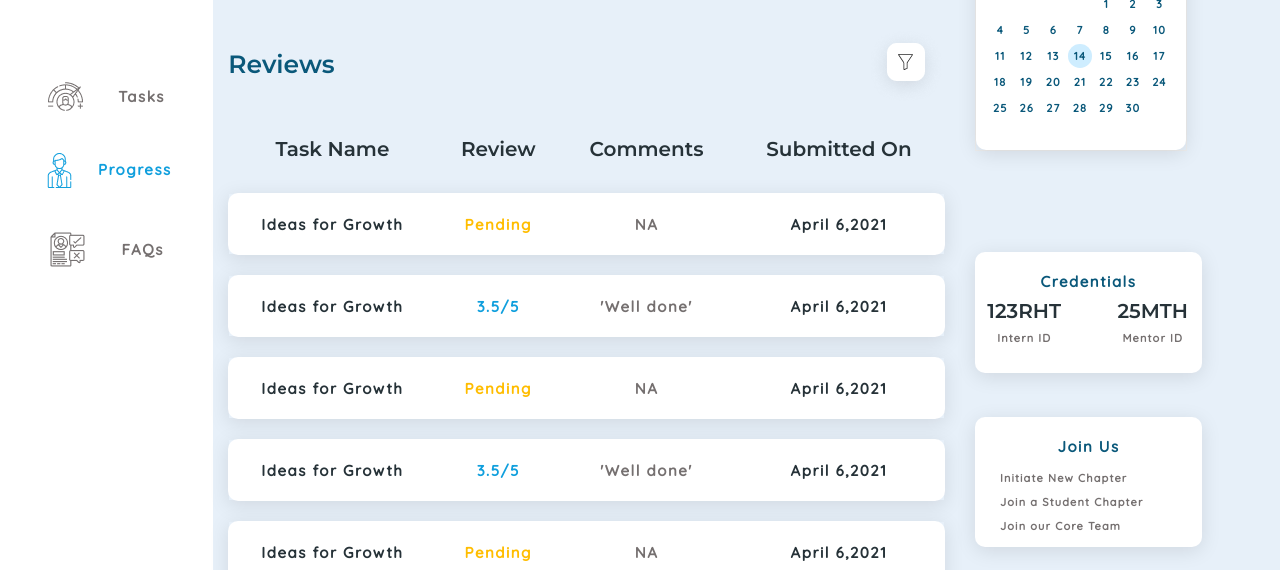
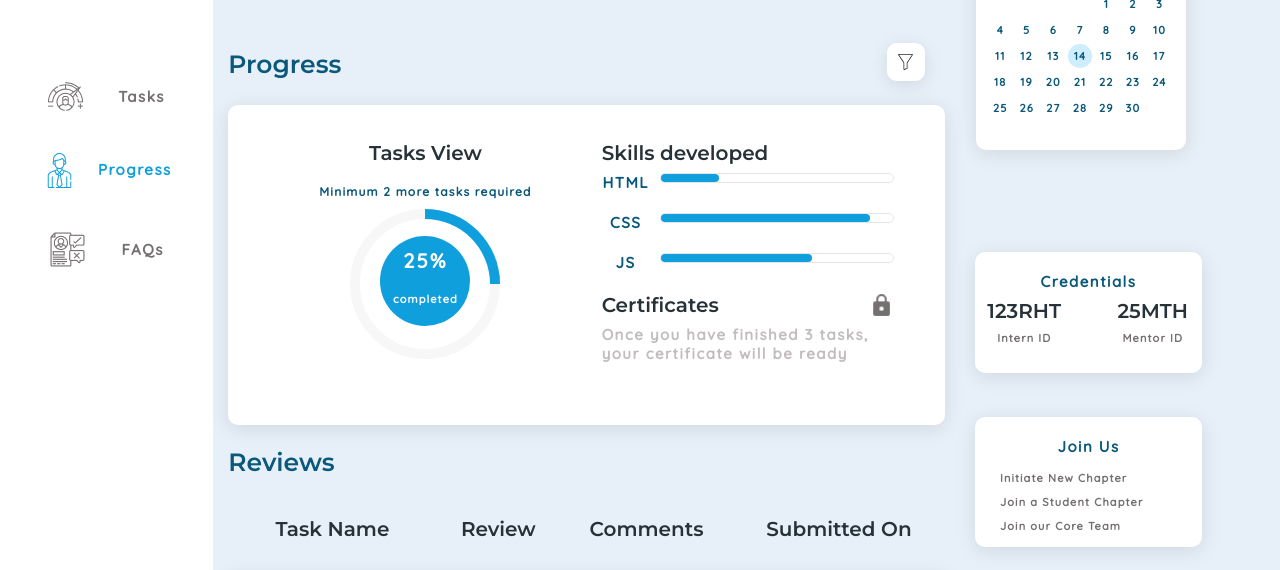
Before and after one commit to Palveet/portal, a plain HTML site: page marketing-progress.html in a window 1280 px wide. Shown: the part 202-772 px from the top of the page. Drawn offline with nearby package versions, Linux system fonts and the light colour scheme.

Commit message:
progress

```diff
--- a/css/co-ordinator.css
+++ b/css/co-ordinator.css
@@ -480,25 +480,3 @@ input[type="search"] {
     line-height: 24px;
     color: #263238;
 }
-
-.comments {
-    font-family: 'Quicksand';
-    font-style: normal;
-    font-weight: bold;
-    font-size: 15px;
-    line-height: 19px;
-    text-align: center;
-    letter-spacing: 0.1em;
-    color: #757070;
-}
-
-.reviewed {
-    font-family: 'Quicksand';
-    font-style: normal;
-    font-weight: bold;
-    font-size: 15px;
-    line-height: 19px;
-    text-align: center;
-    letter-spacing: 0.1em;
-    color: #109FDD;
-}
--- /dev/null
+++ b/css/progress.css
@@ -0,0 +1,277 @@
+.comments {
+    font-family: 'Quicksand';
+    font-style: normal;
+    font-weight: bold;
+    font-size: 15px;
+    line-height: 19px;
+    text-align: center;
+    letter-spacing: 0.1em;
+    color: #757070;
+}
+
+.reviewed {
+    font-family: 'Quicksand';
+    font-style: normal;
+    font-weight: bold;
+    font-size: 15px;
+    line-height: 19px;
+    text-align: center;
+    letter-spacing: 0.1em;
+    color: #109FDD;
+}
+
+.progress-area {
+    width: 100%;
+    height: 320px;
+    background: #FFFFFF;
+    box-shadow: 0px 4px 20px rgba(0, 0, 0, 0.1);
+    border-radius: 10px;
+    margin: 0%;
+    padding: 5%;
+}
+
+.circular h2,
+.skill-wise h2 {
+    font-family: Montserrat;
+    font-style: normal;
+    font-weight: bold;
+    font-size: 20px;
+    line-height: 24px;
+    color: #263238;
+}
+
+.skill-wise p {
+    font-family: Quicksand;
+    font-style: normal;
+    font-weight: bold;
+    font-size: 15px;
+    line-height: 19px;
+    letter-spacing: 0.1em;
+    color: #C1BDBD;
+}
+
+.lock {
+    width: 25px;
+    height: 25px;
+}
+
+.circular h3 {
+    font-family: Quicksand;
+    font-style: normal;
+    font-weight: bold;
+    font-size: 12px;
+    line-height: 19px;
+    text-align: center;
+    letter-spacing: 0.1em;
+    color: #0A587A;
+}
+
+.circular .progress {
+    width: 150px;
+    height: 150px;
+    line-height: 150px;
+    background: none;
+    margin: 0 auto;
+    box-shadow: none;
+    position: relative;
+}
+
+.circular .progress:after {
+    content: "";
+    width: 100%;
+    height: 100%;
+    border-radius: 50%;
+    border: 10px solid rgba(235, 235, 235, 0.4);
+    position: absolute;
+    top: 0;
+    left: 0;
+}
+
+.circular .progress>span {
+    width: 50%;
+    height: 100%;
+    overflow: hidden;
+    position: absolute;
+    top: 0;
+    z-index: 1;
+}
+
+.circular .progress .progress-left {
+    left: 0;
+}
+
+.circular .progress .progress-bar {
+    width: 100%;
+    height: 100%;
+    background: none;
+    border: 10px solid rgba(235, 235, 235, 0.4);
+    position: absolute;
+    top: 0;
+}
+
+.circular .progress .progress-left .progress-bar {
+    left: 100%;
+    border-top-right-radius: 80px;
+    border-bottom-right-radius: 80px;
+    border-left: 0;
+    -webkit-transform-origin: center left;
+    transform-origin: center left;
+}
+
+.circular .progress .progress-right {
+    right: 0;
+}
+
+.circular .progress .progress-right .progress-bar {
+    left: -100%;
+    border-top-left-radius: 80px;
+    border-bottom-left-radius: 80px;
+    border-right: 0;
+    -webkit-transform-origin: center right;
+    transform-origin: center right;
+    animation: loading-1 1.8s linear forwards;
+}
+
+.circular .progress .progress-value {
+    width: 60%;
+    height: 60%;
+    background: #109FDD;
+    border-radius: 50%;
+    font-size: 32px;
+    line-height: 125px;
+    text-align: center;
+    position: absolute;
+    top: 18%;
+    left: 20%;
+}
+
+.circular .progress.blue .progress-bar {
+    border-color: #109FDD;
+}
+
+.circular .progress.blue .progress-value {
+    font-family: 'Quicksand';
+    font-style: normal;
+    font-weight: bold;
+    font-size: 20px;
+    line-height: 30px;
+    text-align: center;
+    letter-spacing: 0.1em;
+    color: #FFFFFF;
+    padding: 10px;
+}
+
+.small {
+    font-family: Quicksand;
+    font-style: normal;
+    font-weight: bold;
+    font-size: 11px;
+    line-height: 14px;
+    text-align: center;
+    letter-spacing: 0.1em;
+    color: #FFFFFF;
+}
+
+.circular .progress.blue .progress-left .progress-bar {
+    animation: loading-2 1.5s linear forwards 1.8s;
+}
+
+@keyframes loading-1 {
+    0% {
+        -webkit-transform: rotate(0deg);
+        transform: rotate(0deg);
+    }
+    100% {
+        -webkit-transform: rotate(90deg);
+        transform: rotate(90deg);
+    }
+}
+
+@keyframes loading-2 {
+    0% {
+        -webkit-transform: rotate(0deg);
+        transform: rotate(0deg);
+    }
+    100% {
+        -webkit-transform: rotate(0deg);
+        transform: rotate(0deg);
+    }
+}
+
+@media only screen and (max-width: 990px) {
+    .progress {
+        margin-bottom: 20px;
+    }
+}
+
+.skill {
+    margin-right: 10px;
+    width: 60px;
+}
+
+.skill-wise .progress {
+    width: 100%;
+    height: 10px;
+    background: #fff;
+    border-radius: 15px;
+    border: 1px solid #E6E6E6;
+    margin-bottom: 30px;
+    overflow: visible;
+    position: relative;
+}
+
+.skill-wise h1 {
+    font-family: Quicksand;
+    font-style: normal;
+    font-weight: bold;
+    font-size: 15px;
+    line-height: 19px;
+    text-align: center;
+    letter-spacing: 0.1em;
+    color: #0A587A;
+    padding: 0;
+}
+
+.skill-wise .progress .progress-bar {
+    box-shadow: none;
+    border: none;
+    border-radius: 15px;
+    position: relative;
+    -webkit-animation: animate-positive 1.8s;
+    animation: animate-positive 1.8s;
+}
+
+.skill-wise .progress .progress-value {
+    width: 70px;
+    height: 35px;
+    line-height: 27px;
+    border-radius: 20px;
+    background: #fff;
+    font-size: 17px;
+    font-weight: 600;
+    position: absolute;
+    top: -12px;
+    right: 0;
+    z-index: 2;
+}
+
+.skill-wise .progress.blue-linear:before {
+    border: 7px solid #109FDD;
+}
+
+.skill-wise .progress.blue-linear .progress-value {
+    border: 5px solid #109FDD;
+    color: #109FDD;
+}
+
+@-webkit-keyframes animate-positive {
+    0% {
+        width: 0;
+    }
+}
+
+@keyframes animate-positive {
+    0% {
+        width: 0;
+    }
+}
--- a/marketing-progress.html
+++ b/marketing-progress.html
@@ -7,6 +7,7 @@
     <link rel="stylesheet" href="https://stackpath.bootstrapcdn.com/bootstrap/4.4.1/css/bootstrap.min.css" integrity="sha384-Vkoo8x4CGsO3+Hhxv8T/Q5PaXtkKtu6ug5TOeNV6gBiFeWPGFN9MuhOf23Q9Ifjh" crossorigin="anonymous">
     <link rel="shortcut icon" type="image/x-icon" href="iw_logo.ico" />
     <link rel="stylesheet" href="css/co-ordinator.css" type="text/css">
+    <link rel="stylesheet" href="css/progress.css" type="text/css">
     <link href="css/dycalendar.min.css" rel="stylesheet" />
     <title>INCEPTION WAVE</title>
 </head>
@@ -79,9 +80,66 @@
                     <h1>Hello,<span class="name">Krittarth!</span> </h1>
                     <p>Here's what's going on in Inception Wave.</p>
                 </div>
+
+                <div class="d-flex justify-content-between">
+                    <h3>Progress</h3>
+                    <img src="assets/co-ordinator/filter.png">
+                </div>
+                <div class="progress-area row">
+                    <div class="circular col-lg-6">
+                        <h2 class="text-center">Tasks View</h2>
+                        <h3 class="text-center">Minimum 2 more tasks required</h3>
+                        <div class="progress blue">
+                            <span class="progress-left">
+                            <span class="progress-bar"></span>
+                            </span>
+                            <span class="progress-right">
+                            <span class="progress-bar"></span>
+                            </span>
+                            <div class="progress-value">
+                                <p>25%</p>
+                                <p class="small">completed</p>
+                            </div>
+                        </div>
+                    </div>
+                    <div class="skill-wise col-lg-6">
+                        <h2>Skills developed</h2>
+                        <div class="d-flex justify-content-aroun">
+                            <div class="skill">
+                                <h1>HTML</h1>
+                            </div>
+                            <div class="progress blue-linear">
+                                <div class="progress-bar" style="width:25%; background:#109FDD;">
+                                </div>
+                            </div>
+                        </div>
+                        <div class="d-flex justify-content-around">
+                            <div class="skill">
+                                <h1>CSS</h1>
+                            </div>
+                            <div class="progress blue-linear">
+                                <div class="progress-bar" style="width:90%; background:#109FDD;">
+                                </div>
+                            </div>
+                        </div>
+                        <div class="d-flex justify-content-around">
+                            <div class="skill">
+                                <h1>JS</h1>
+                            </div>
+                            <div class="progress blue-linear">
+                                <div class="progress-bar" style="width:65%; background:#109FDD;">
+                                </div>
+                            </div>
+                        </div>
+                        <div class="d-flex justify-content-between">
+                            <h2>Certificates</h2>
+                            <img src="/assets/co-ordinator/lock.png" class="lock">
+                        </div>
+                        <p>Once you have finished 3 tasks, your certificate will be ready</p>
+                    </div>
+                </div>
                 <div class="d-flex justify-content-between">
                     <h3>Reviews</h3>
-                    <img src="assets/co-ordinator/filter.png">
                 </div>
                 <table class="table">
                     <thead>
```
Also changed, not shown: assets/co-ordinator/lock.png (added).
